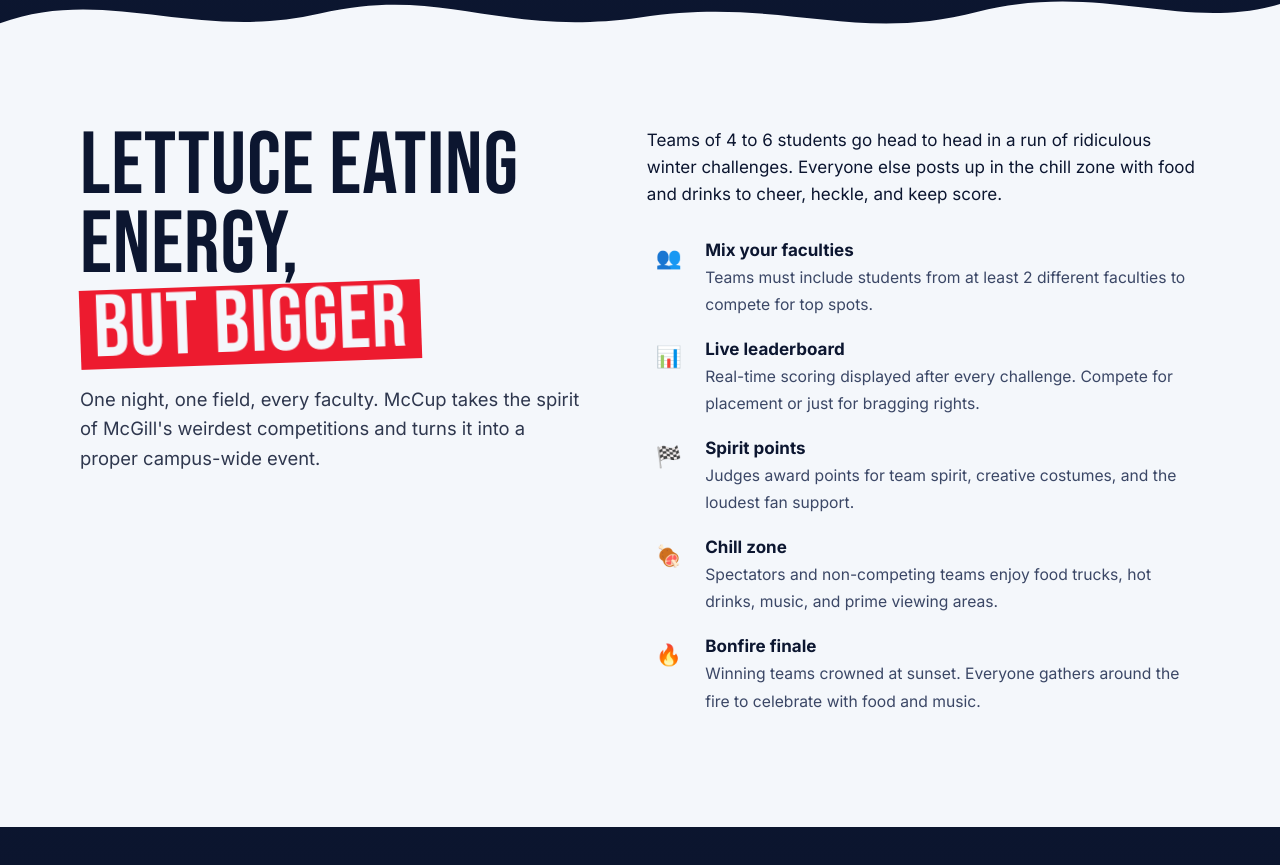
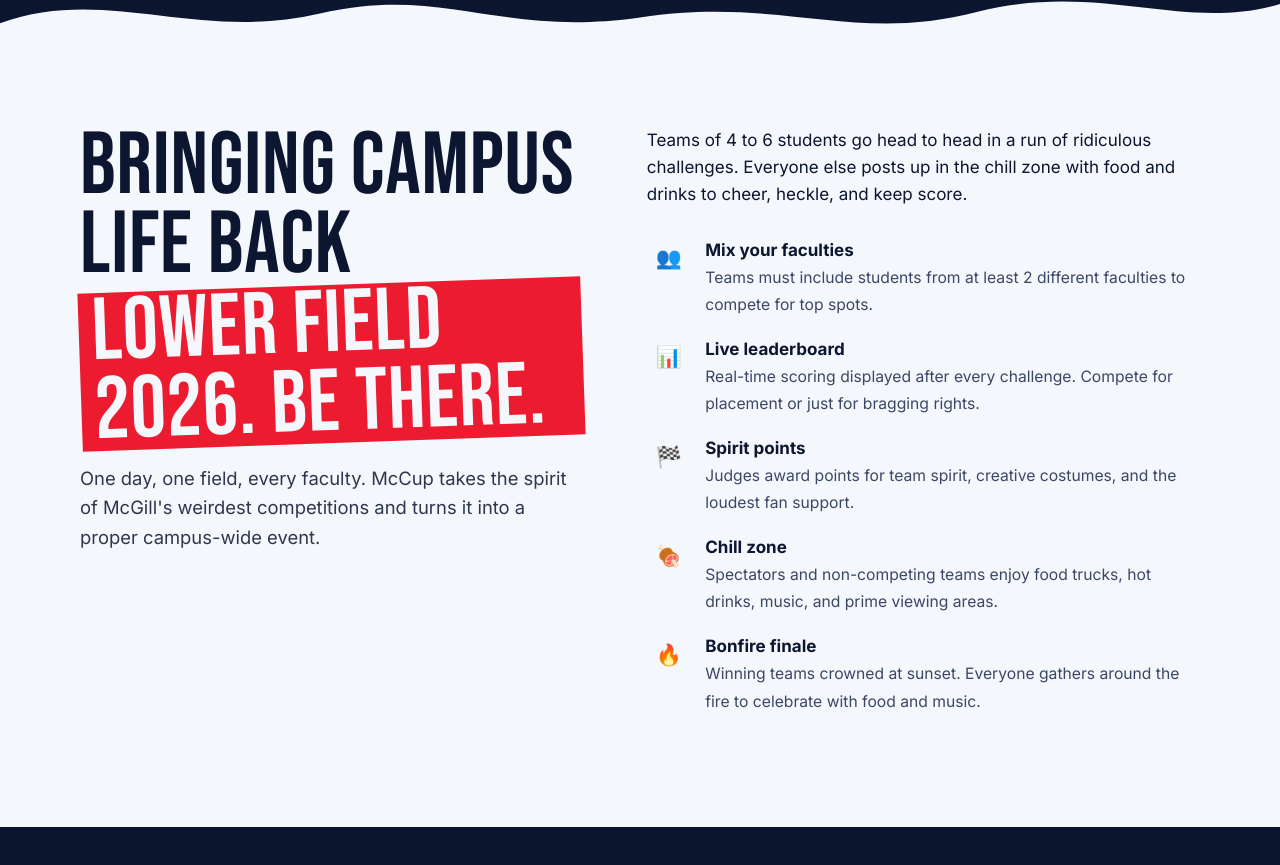
Before and after one commit to elitmyers/elitmyers.github.io, a plain HTML site: page index.html in a window 1280 px wide. Shown: the part 837-1702 px from the top of the page. Drawn offline with Linux system fonts and the light colour scheme.

Commit message:
Update about section text in index.html

```diff
--- a/index.html
+++ b/index.html
@@ -272,11 +272,11 @@
     <section class="snow-section" id="about" aria-labelledby="about-title" style="padding-top:clamp(2rem,5vw,3.5rem)">
       <div class="wrap about">
         <div>
-          <h2 id="about-title">Lettuce eating energy, <span class="scribble">but bigger</span></h2>
-          <p class="section-intro">One night, one field, every faculty. McCup takes the spirit of McGill's weirdest competitions and turns it into a proper campus-wide event.</p>
+          <h2 id="about-title">Bringing campus life back <span class="scribble">Lower Field 2026. Be there.</span></h2>
+          <p class="section-intro">One day, one field, every faculty. McCup takes the spirit of McGill's weirdest competitions and turns it into a proper campus-wide event.</p>
         </div>
         <div class="about-copy">
-          <p>Teams of 4 to 6 students go head to head in a run of ridiculous winter challenges. Everyone else posts up in the chill zone with food and drinks to cheer, heckle, and keep score.</p>
+          <p>Teams of 4 to 6 students go head to head in a run of ridiculous challenges. Everyone else posts up in the chill zone with food and drinks to cheer, heckle, and keep score.</p>
           <ul class="facts">
             <li><span class="ico" aria-hidden="true">👥</span><div><b>Mix your faculties</b><span class="t">Teams must include students from at least 2 different faculties to compete for top spots.</span></div></li>
             <li><span class="ico" aria-hidden="true">📊</span><div><b>Live leaderboard</b><span class="t">Real-time scoring displayed after every challenge. Compete for placement or just for bragging rights.</span></div></li>
```
